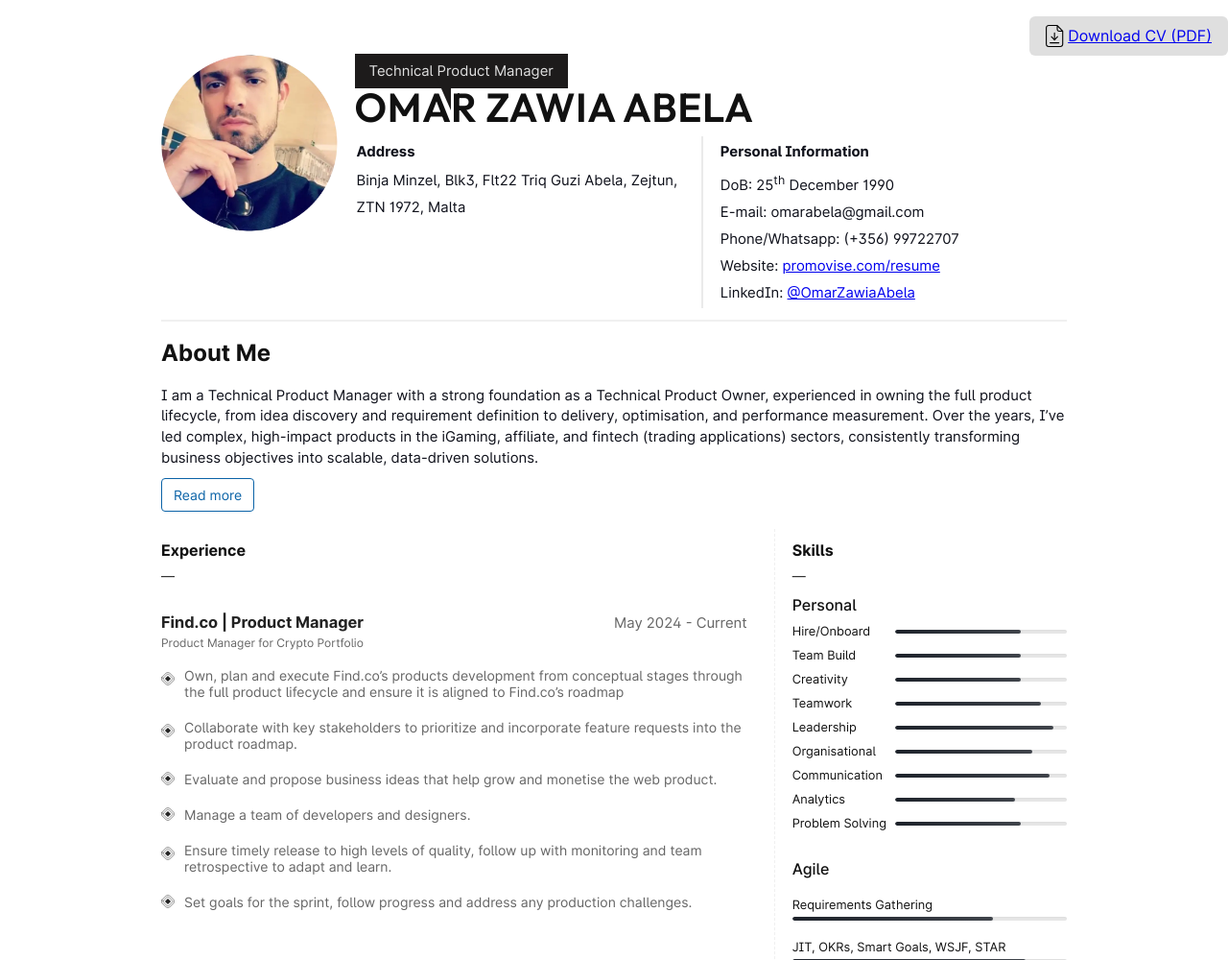
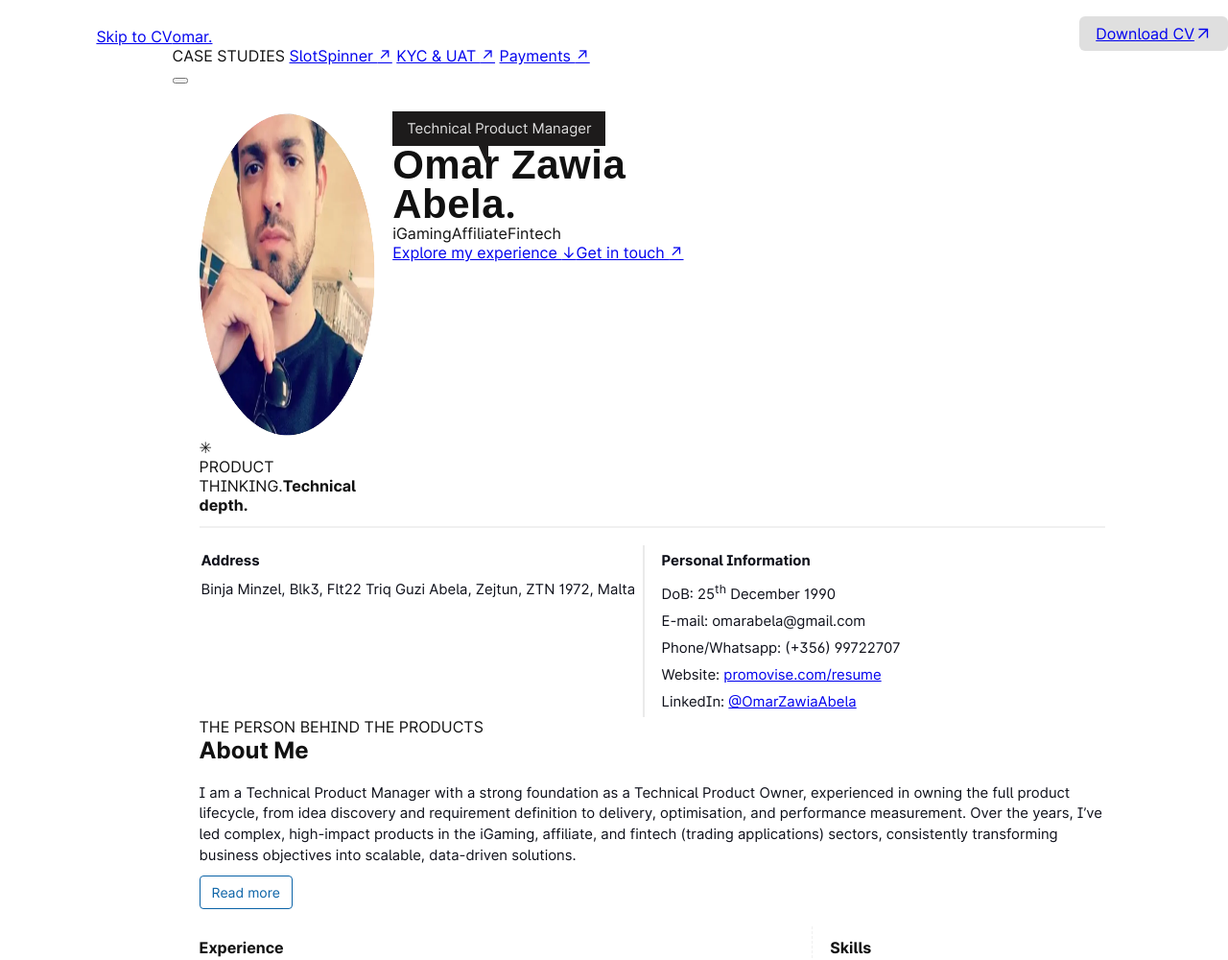
Before and after one commit to OmarAbela/omarabela.github.io, a plain HTML site: page index.html in a window 1280 px wide. Shown: the top 1000 px of the page at 96% size. Drawn offline with Linux system fonts and the light colour scheme.

Commit message:
Restyle CV index.html to match product case study

```diff
--- a/index.html
+++ b/index.html
@@ -3,26 +3,41 @@
 <head>
   <meta charset="utf-8" />
   <meta name="viewport" content="width=device-width, initial-scale=1" />
-  <title>Product Manager for Crypto Portfolio — CV</title>
-  <link rel="stylesheet" href="style.css">
+  <title>Omar Zawia Abela — Technical Product Manager</title>
+  <meta name="description" content="Omar Zawia Abela — Technical Product Manager. Experience, skills, education and product-management case studies across iGaming, affiliate and fintech.">
+  <meta name="theme-color" content="#ededf0">
   <link rel="preconnect" href="https://fonts.googleapis.com">
   <link rel="preconnect" href="https://fonts.gstatic.com" crossorigin>
-  <link href="https://fonts.googleapis.com/css2?family=Outfit:wght@100..900&display=swap" rel="stylesheet">
-  <link href="https://fonts.googleapis.com/css2?family=Inter:wght@100..900&display=swap" rel="stylesheet">
+  <link href="https://fonts.googleapis.com/css2?family=DM+Sans:wght@400;450;500;600;700;750&display=swap" rel="stylesheet">
+  <link rel="stylesheet" href="style.css">
 
 </head>
 <body>
-  <main class="cv">
-    <a id="downloadBtn" class="button" href="https://omarabela.github.io/omarabela-github-io-.pdf" download="omarabela-github-io-.pdf" aria-label="Download CV as PDF">
-      <img src="./assets/download.svg" />
-      <span>Download CV (PDF)</span>
-    </a>
+<a class="skip-link" href="#cv-content">Skip to CV</a>
+  <div class="site-shell" id="top">
+  <header class="site-header">
+    <a class="wordmark" href="#top" aria-label="Omar Zawia Abela home">omar<span>.</span></a>
+    <nav class="case-nav" id="case-menu" aria-label="Case studies">
+      <span class="nav-label">CASE STUDIES</span>
+      <a href="https://omar-slotspinner-product-story.karlandliam.chatgpt.site" target="_blank" rel="noopener noreferrer">SlotSpinner <span aria-hidden="true">↗</span></a>
+      <a href="https://omar-slotspinner-product-story.karlandliam.chatgpt.site/#integrations" target="_blank" rel="noopener noreferrer">KYC &amp; UAT <span aria-hidden="true">↗</span></a>
+      <a href="https://omar-slotspinner-product-story.karlandliam.chatgpt.site/#challenges" target="_blank" rel="noopener noreferrer">Payments <span aria-hidden="true">↗</span></a>
+    </nav>
+    <a id="downloadBtn" class="download-button" href="./omarabela-github-io-.pdf" download="Omar-Zawia-Abela-CV.pdf" aria-label="Download CV as PDF"><span>Download CV</span><svg width="18" height="18" viewBox="0 0 24 24" fill="none" stroke="currentColor" stroke-width="1.8" aria-hidden="true"><path d="M6 18L18 6M6 6h12v12"/></svg></a>
+    <button class="menu-toggle" aria-label="Open case-study menu" aria-expanded="false" aria-controls="case-menu"><span></span><span></span></button>
+  </header>
+
+  <main class="cv" id="cv-content">
     <header class="cv-header">
-      <div class="profile"><img src="./assets/profile.webp" /></div>
+      <div class="profile"><div class="portrait-frame"><img src="./assets/profile.webp" alt="Omar Zawia Abela" width="340" height="340" /></div><span class="portrait-orbit" aria-hidden="true"></span><span class="portrait-spark" aria-hidden="true">✳</span><div class="portrait-note" aria-hidden="true"><span>PRODUCT THINKING.</span><strong>Technical depth.</strong></div></div>
       <div class="header-content">
-        <p class="profession">Technical Product Manager<span></span></p>
-        <h1 class="name">OMAR ZAWIA ABELA</h1>
-        <div class="detailsBlocksWrapper">
+        <p class="profession"><span class="status-dot" aria-hidden="true"></span>Technical Product Manager</p>
+        <h1 class="name">Omar Zawia<br>Abela<span class="name-dot">.</span></h1><div class="sector-tags" aria-label="Sectors"><span>iGaming</span><span>Affiliate</span><span>Fintech</span></div><div class="hero-actions"><a class="primary-button" href="#experience">Explore my experience <span aria-hidden="true">↓</span></a><a class="quiet-link" href="mailto:omarabela@gmail.com">Get in touch <span aria-hidden="true">↗</span></a></div>
+
+      </div>
+
+    </header>
+<div class="contact-panel" id="contact"><div class="detailsBlocksWrapper">
           <div class="detailsBlock">
             <p><b>Address</b></p>
             <div class="innerDetailBlock">
@@ -40,18 +55,15 @@
                DoB: 25<sup>th</sup> December 1990<br />
                E-mail: omarabela@gmail.com<br />
                Phone/Whatsapp: (+356) 99722707<br />
-               Website: <a href="https://promovise.com/resume" target="_blank">promovise.com/resume</a><br />
-               LinkedIn: <a href="https://www.linkedin.com/in/omar-zawia/" target="_blank">@OmarZawiaAbela</a>
+               Website: <a href="https://promovise.com/resume" target="_blank" rel="noopener noreferrer">promovise.com/resume</a><br />
+               LinkedIn: <a href="https://www.linkedin.com/in/omar-zawia/" target="_blank" rel="noopener noreferrer">@OmarZawiaAbela</a>
             </p>
           </div>
         </div>
-        </div>
-      </div>
+        </div></div>
 
-    </header>
-
-    <section class="about">
-      <h2>About Me</h2>
+    <section class="about" id="about">
+      <span class="section-kicker">THE PERSON BEHIND THE PRODUCTS</span><h2>About Me</h2>
       <p class="lead">
         I am a Technical Product Manager with a strong foundation as a Technical Product Owner, experienced in owning the full product lifecycle, from idea discovery and requirement definition to delivery, optimisation, and performance measurement. Over the years, I’ve led complex, high-impact products in the iGaming, affiliate, and fintech (trading applications) sectors, consistently transforming business objectives into scalable, data-driven solutions.
       </p>
@@ -69,12 +81,12 @@
           I am motivated by solving complex problems, improving user experiences, and creating products that deliver measurable business value. With a blend of technical fluency, analytical thinking, and customer-centric product leadership, I aim to drive innovation and make a meaningful impact in dynamic, high-growth environments.
         </p>
       </div>
-      <button id="read-more" class="btn">Read more</button>
+      <button id="read-more" class="btn" aria-controls="about-more" aria-expanded="false">Read more</button>
     </section>
 
     <div class="columns">
-      <section class="left">
-        <h2>Experience</h2>
+      <section class="left" aria-label="Experience, languages and education">
+        <h2 id="experience">Experience</h2>
         <div class="skills">
           —
         </div>
@@ -355,7 +367,7 @@
 
         <hr />
         <br />
-        <h2>Languages</h2>
+        <h2 id="languages">Languages</h2>
         <div class="skills">
           —
         </div>
@@ -413,7 +425,7 @@
 
         <hr />
         <br />
-        <h2>Education</h2>
+        <h2 id="education">Education</h2>
         <div class="skills">
           —
         </div>
@@ -469,8 +481,8 @@
         </div>
       </section>
 
-      <aside class="right">
-        <h2>Skills</h2>
+      <aside class="right" aria-label="Skills and additional information">
+        <h2 id="skills">Skills</h2>
         <div class="skills">
           —
         </div>
@@ -912,10 +924,9 @@
       </aside>
     </div>
 
-    <footer class="cv-footer">
-      <p></p>
-    </footer>
+    <footer class="cv-footer"><a class="wordmark" href="#top">omar<span>.</span></a><p>Omar Zawia Abela · Technical Product Manager</p><a href="./omarabela-github-io-.pdf" download="Omar-Zawia-Abela-CV.pdf">Download CV <span aria-hidden="true">↗</span></a><a class="back-top" href="#top" aria-label="Back to top">↑</a></footer>
   </main>
+  </div>
 
   <script src="script.js"></script>
 </body>
```
